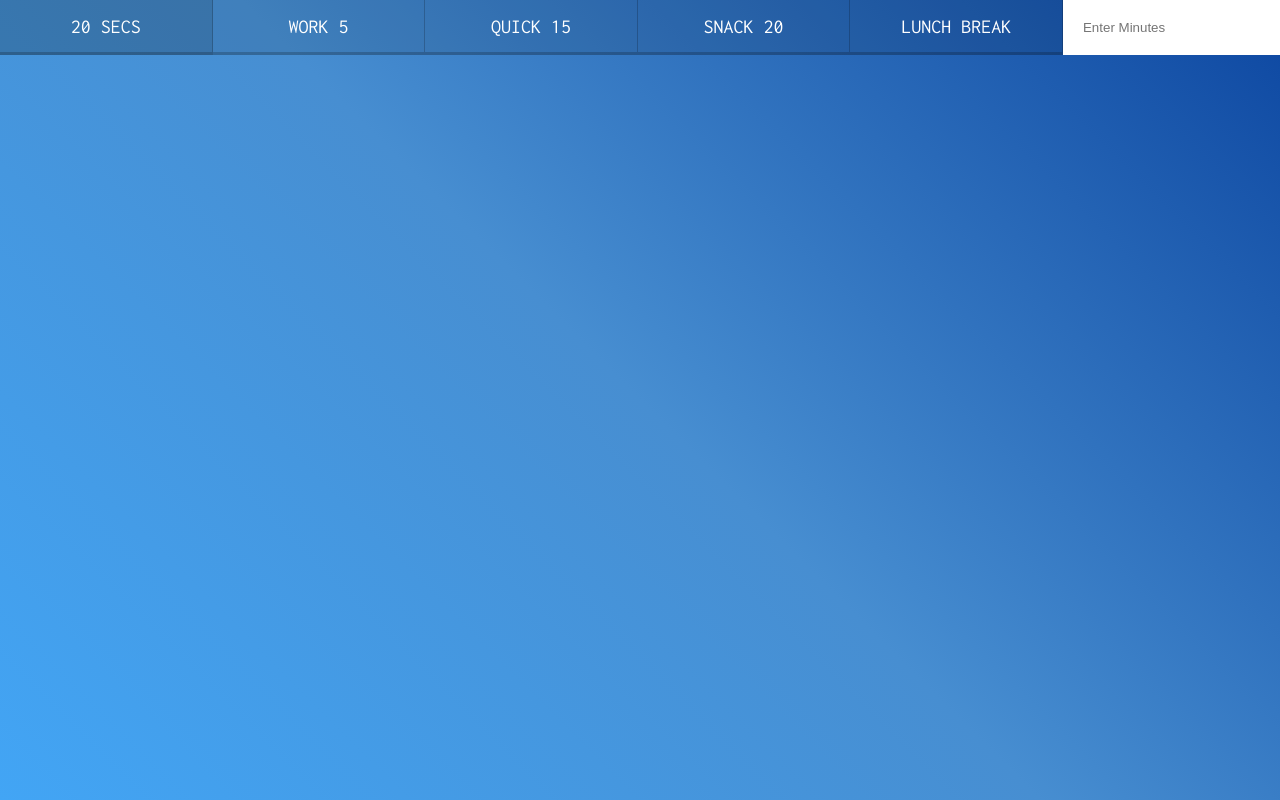
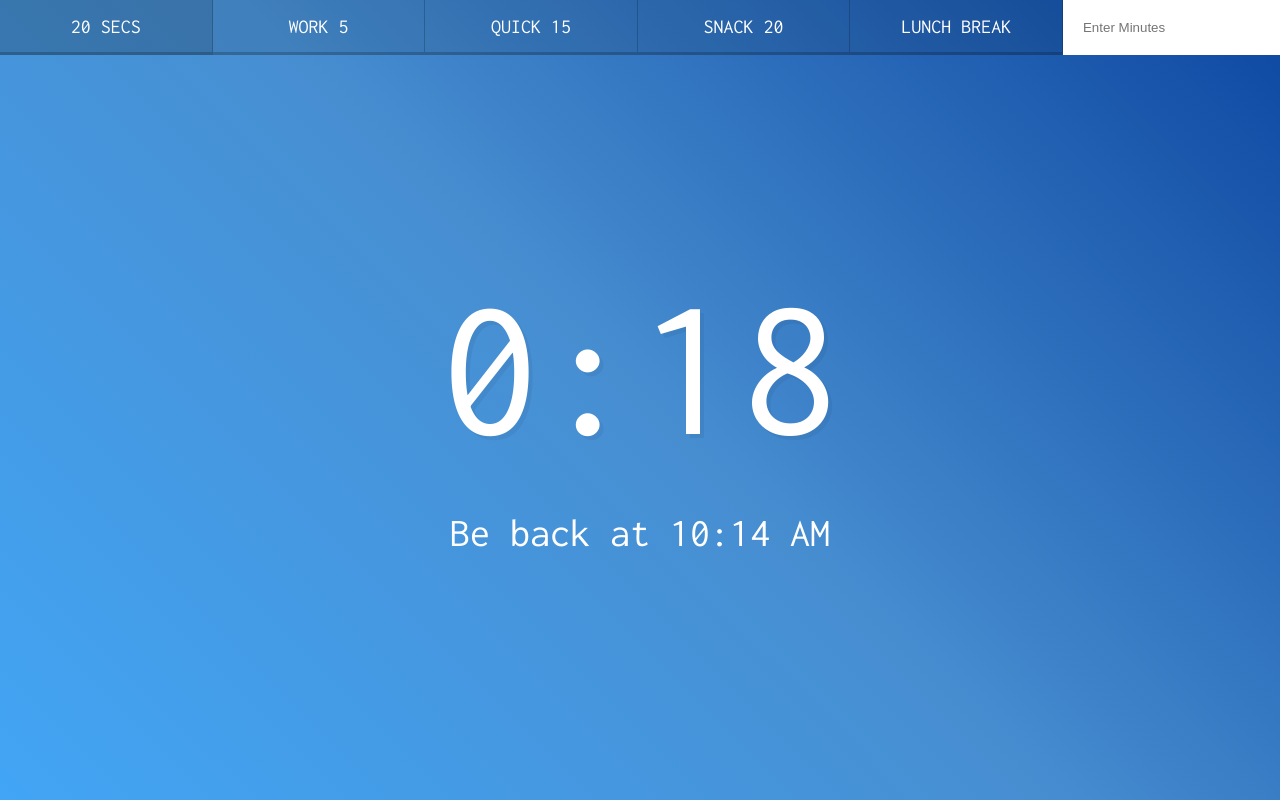
Before and after one commit to johnsonkit/JavaScript30, a plain HTML site: page 29 - Countdown Timer/index.html in a window 1280 px wide. Both pictures are taken after a click on the button "20 SECS". Drawn offline with Linux system fonts and the light colour scheme.

Commit message:
done exercise 29

```diff
--- a/29 - Countdown Timer/scripts-START.js
+++ b/29 - Countdown Timer/scripts-START.js
@@ -0,0 +1,88 @@
+/*
+Assume current time is 11:00.
+
+Case 1
+    input:
+        60 seconds
+    output:
+        frame 1:
+            Remaining time: 1:00 (changed every second)
+            Be Back At: 11:01 (fixed)
+        frame 2:
+            Remaining time: 0:59 (changed every second)
+            Be Back At: 11:01 (fixed)
+Case 2
+    input:
+        300 seconds
+    output:
+        frame 1:
+            Remaining time: 5:00 (changed every second)
+            Be Back At: 11:05 (fixed)
+        frame 2:
+            Remaining time: 4:59 (changed every second)
+            Be Back At: 11:05 (fixed)
+
+*/
+let countdown;
+const timerDisplay = document.querySelector('.display__time-left');
+const endTime = document.querySelector('.display__end-time');
+const buttons = document.querySelectorAll('[data-time]');
+
+function timer(seconds) {
+    clearInterval(countdown);
+    const now = Date.now();
+    const then = now + seconds * 1000;
+
+    displayTimeLeft(seconds);
+    displayEndTime(then);
+
+    countdown = setInterval(() => {
+
+        remainingSeconds = Math.round((then - Date.now()) / 1000);
+        if (remainingSeconds < 0) {
+            clearInterval(countdown);
+            return;
+
+        }
+        displayTimeLeft(remainingSeconds);
+
+    }, 1000);
+}
+
+
+function toInteger(number) {
+    return parseInt(number);
+}
+
+function displayTimeLeft(seconds) {
+    const m = Math.floor(seconds / 60);
+    const s = seconds % 60;
+    const formattedS = s < 10 ? `0${s}` : s;
+    const display = `${m}:${formattedS}`;
+    document.title = display;
+    timerDisplay.textContent = display;
+}
+
+function displayEndTime(seconds) {
+    const end = new Date(seconds);
+    const h = end.getHours();
+    const m = end.getMinutes();
+    const formattedH = h > 12 ? h - 12 : h;
+    const formattedM = m < 10 ? `0${m}` : m;
+    const unit = h > 12 ? 'PM' : 'AM';
+
+    const display = `Be back at ${formattedH}:${formattedM} ${unit}`;
+    endTime.textContent = display;
+}
+
+buttons.forEach(el => {
+    el.addEventListener('click', function () {
+        timer(toInteger(this.dataset.time));
+    });
+})
+
+document.forms['customForm'].addEventListener('submit', function(e) {
+    e.preventDefault();
+    timer(toInteger(this.minutes.value) * 60);
+    this.reset();
+});
```
Also changed, not shown: 29 - Countdown Timer/index.html (+1 -0 lines), index.html (+4 -2 lines).
